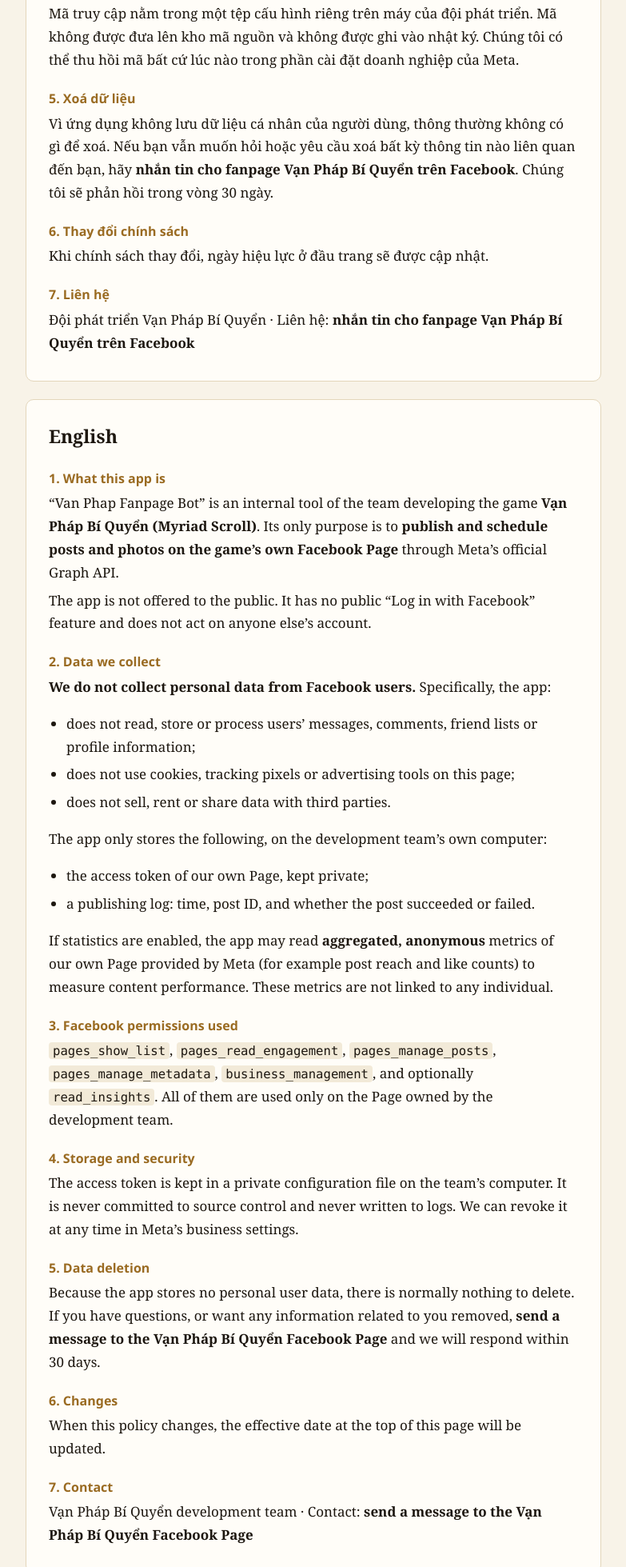
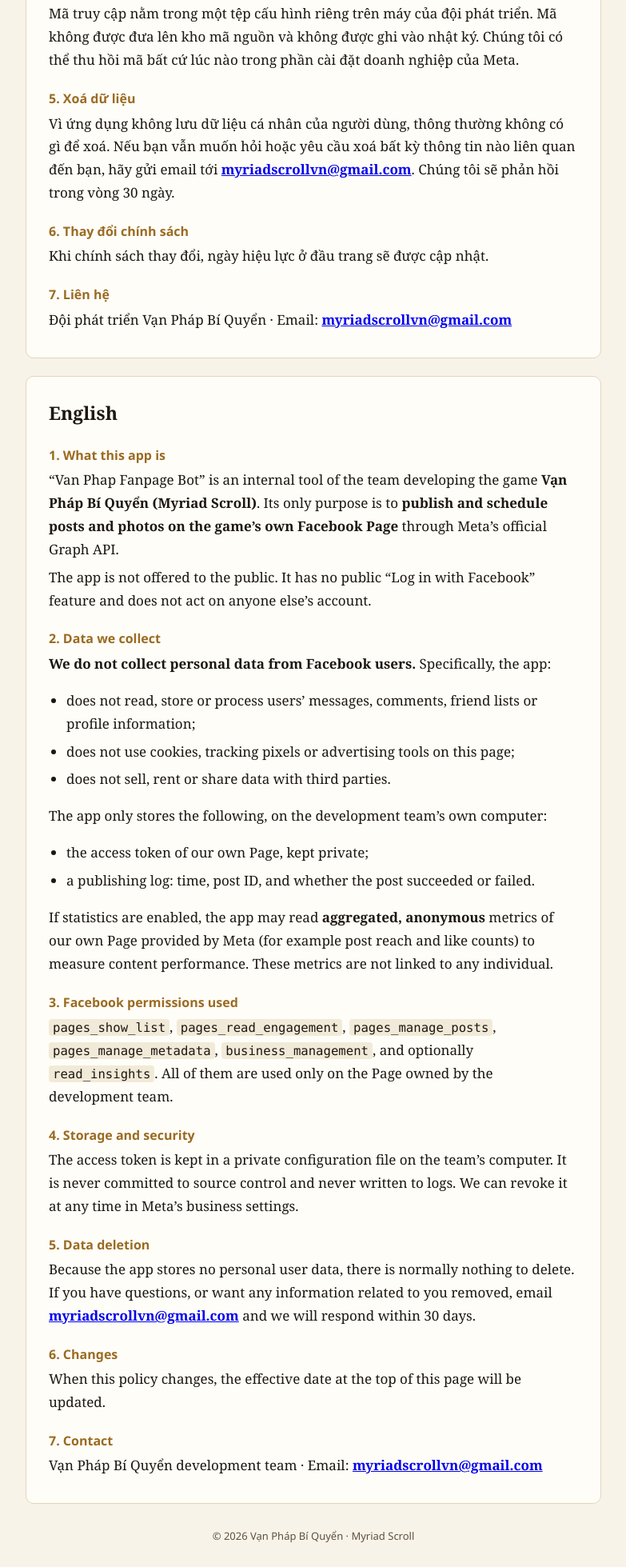
Before and after one commit to xuanchungtrung/myriadscroll-legal, a plain HTML site: page index.html in a window 1280 px wide. Shown: the part 1196-3155 px from the top of the page at 80% size, without its empty margins (248-1031 px from the left). Drawn offline with Linux system fonts and the light colour scheme.

Commit message:
Điền email liên hệ chính thức của game
Co-Authored-By: Claude Opus 5.5 <noreply@anthropic.com>

```diff
--- a/index.html
+++ b/index.html
@@ -64,13 +64,13 @@
   <p>Mã truy cập nằm trong một tệp cấu hình riêng trên máy của đội phát triển. Mã không được đưa lên kho mã nguồn và không được ghi vào nhật ký. Chúng tôi có thể thu hồi mã bất cứ lúc nào trong phần cài đặt doanh nghiệp của Meta.</p>
 
   <h3 id="xoa-du-lieu">5. Xoá dữ liệu</h3>
-  <p>Vì ứng dụng không lưu dữ liệu cá nhân của người dùng, thông thường không có gì để xoá. Nếu bạn vẫn muốn hỏi hoặc yêu cầu xoá bất kỳ thông tin nào liên quan đến bạn, hãy <strong>nhắn tin cho fanpage Vạn Pháp Bí Quyển trên Facebook</strong>. Chúng tôi sẽ phản hồi trong vòng 30 ngày.</p>
+  <p>Vì ứng dụng không lưu dữ liệu cá nhân của người dùng, thông thường không có gì để xoá. Nếu bạn vẫn muốn hỏi hoặc yêu cầu xoá bất kỳ thông tin nào liên quan đến bạn, hãy gửi email tới <strong><a href="mailto:myriadscrollvn@gmail.com">myriadscrollvn@gmail.com</a></strong>. Chúng tôi sẽ phản hồi trong vòng 30 ngày.</p>
 
   <h3>6. Thay đổi chính sách</h3>
   <p>Khi chính sách thay đổi, ngày hiệu lực ở đầu trang sẽ được cập nhật.</p>
 
   <h3>7. Liên hệ</h3>
-  <p>Đội phát triển Vạn Pháp Bí Quyển · Liên hệ: <strong>nhắn tin cho fanpage Vạn Pháp Bí Quyển trên Facebook</strong></p>
+  <p>Đội phát triển Vạn Pháp Bí Quyển · Email: <strong><a href="mailto:myriadscrollvn@gmail.com">myriadscrollvn@gmail.com</a></strong></p>
 </section>
 
 <section id="en" lang="en">
@@ -101,13 +101,13 @@
   <p>The access token is kept in a private configuration file on the team’s computer. It is never committed to source control and never written to logs. We can revoke it at any time in Meta’s business settings.</p>
 
   <h3 id="data-deletion">5. Data deletion</h3>
-  <p>Because the app stores no personal user data, there is normally nothing to delete. If you have questions, or want any information related to you removed, <strong>send a message to the Vạn Pháp Bí Quyển Facebook Page</strong> and we will respond within 30 days.</p>
+  <p>Because the app stores no personal user data, there is normally nothing to delete. If you have questions, or want any information related to you removed, email <strong><a href="mailto:myriadscrollvn@gmail.com">myriadscrollvn@gmail.com</a></strong> and we will respond within 30 days.</p>
 
   <h3>6. Changes</h3>
   <p>When this policy changes, the effective date at the top of this page will be updated.</p>
 
   <h3>7. Contact</h3>
-  <p>Vạn Pháp Bí Quyển development team · Contact: <strong>send a message to the Vạn Pháp Bí Quyển Facebook Page</strong></p>
+  <p>Vạn Pháp Bí Quyển development team · Email: <strong><a href="mailto:myriadscrollvn@gmail.com">myriadscrollvn@gmail.com</a></strong></p>
 </section>
 
 <footer>© 2026 Vạn Pháp Bí Quyển · Myriad Scroll</footer>
```
